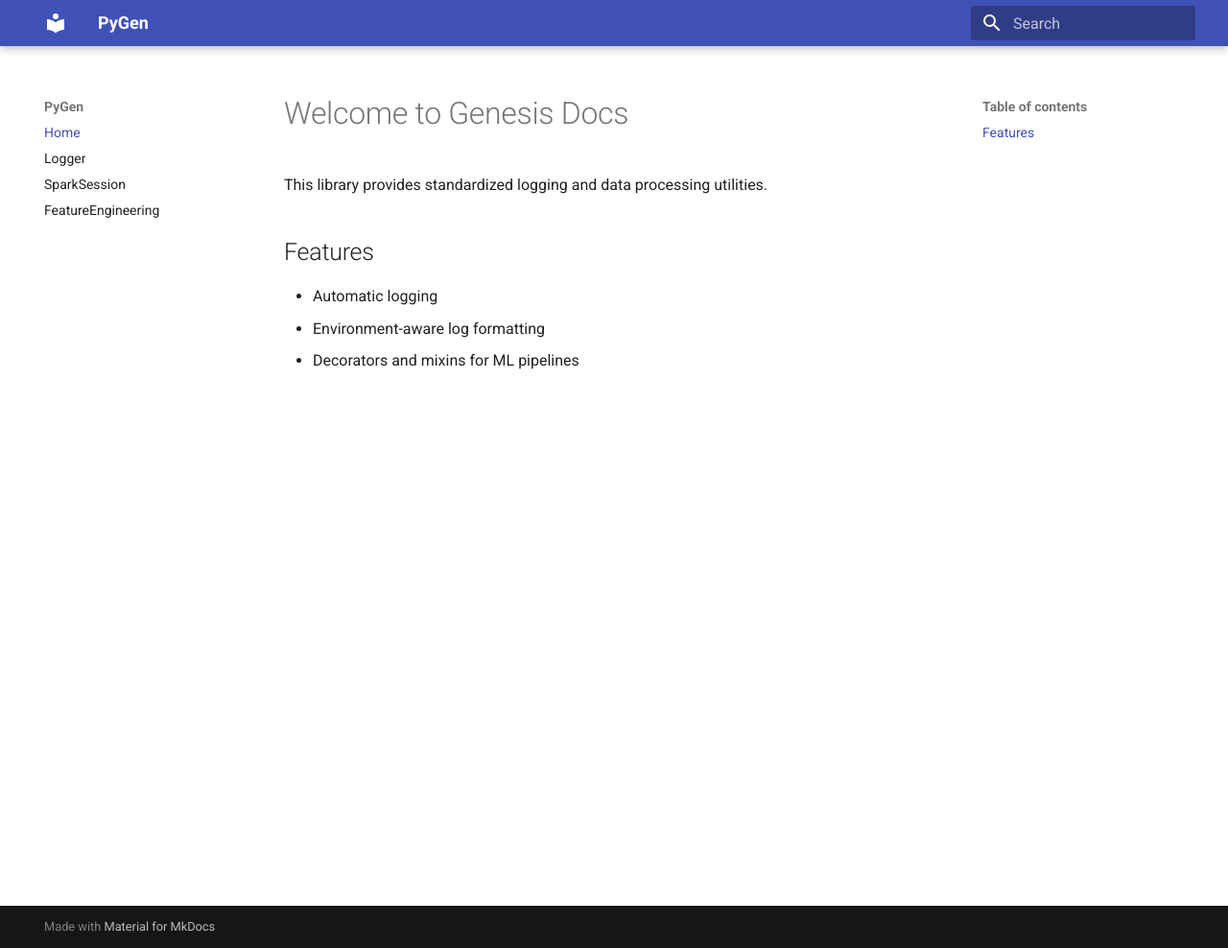
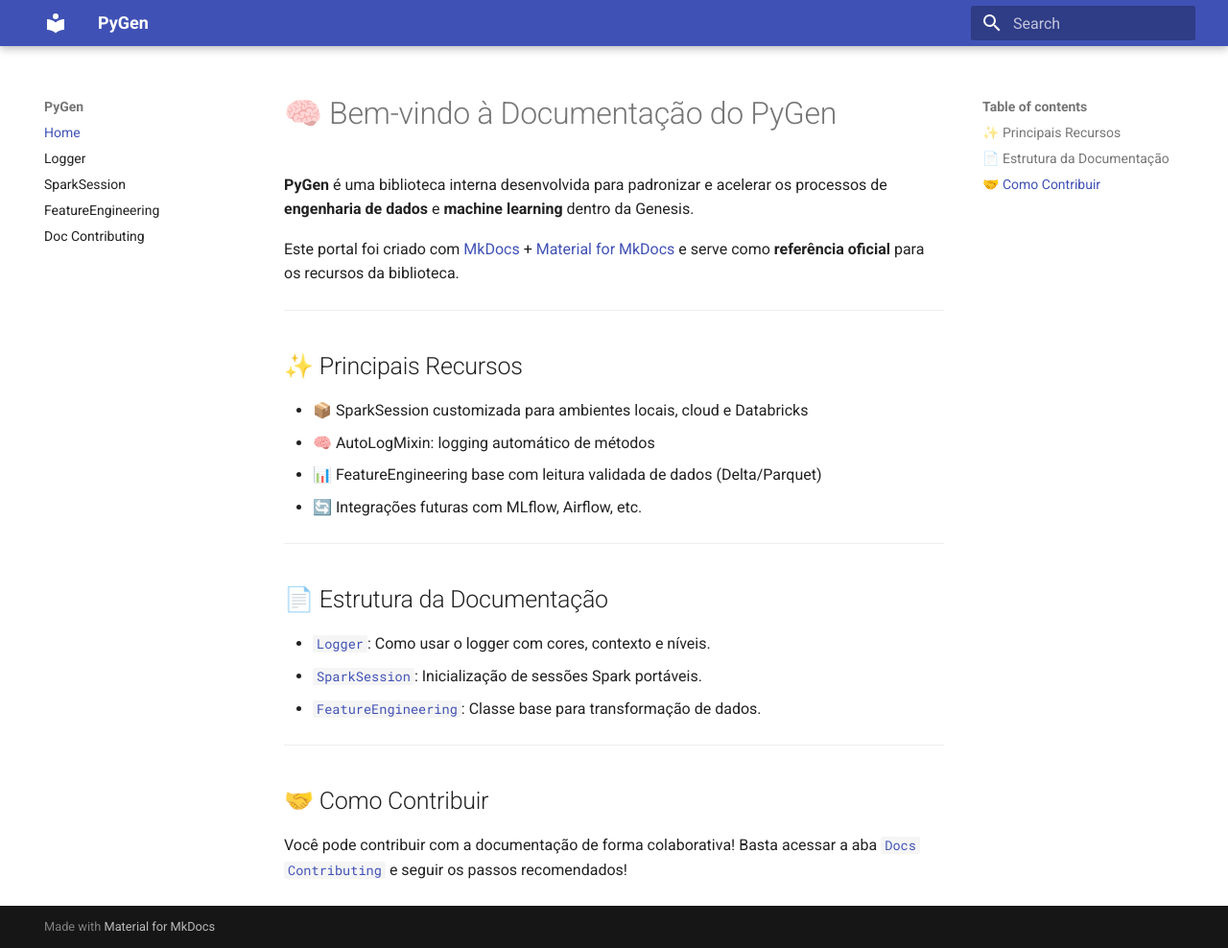
Before and after one commit to alexandremendesb12/pygen, an MkDocs documentation site: the page built from docs/index.md, in a window 1280 px wide and 988 px high. Shown: the whole window at 96% size. Built offline with MkDocs 1.6.1 and Material for MkDocs 9.7.7, drawn with Linux system fonts in a browser that asks for light colours.

Commit message:
feat(DOCS): adjusting project docs

```diff
--- a/docs/index.md
+++ b/docs/index.md
@@ -1,9 +1,29 @@
-# Welcome to Genesis Docs
+# 🧠 Bem-vindo à Documentação do PyGen
 
-This library provides standardized logging and data processing utilities.
+**PyGen** é uma biblioteca interna desenvolvida para padronizar e acelerar os processos de **engenharia de dados** e **machine learning** dentro da Genesis.
 
-## Features
+Este portal foi criado com [MkDocs](https://www.mkdocs.org) + [Material for MkDocs](https://squidfunk.github.io/mkdocs-material/) e serve como **referência oficial** para os recursos da biblioteca.
 
-- Automatic logging
-- Environment-aware log formatting
-- Decorators and mixins for ML pipelines
+---
+
+## ✨ Principais Recursos
+
+- 📦 SparkSession customizada para ambientes locais, cloud e Databricks
+- 🧠 AutoLogMixin: logging automático de métodos
+- 📊 FeatureEngineering base com leitura validada de dados (Delta/Parquet)
+- 🔄 Integrações futuras com MLflow, Airflow, etc.
+
+---
+
+## 📄 Estrutura da Documentação
+
+- [`Logger`](logger.md): Como usar o logger com cores, contexto e níveis.
+- [`SparkSession`](spark_session.md): Inicialização de sessões Spark portáveis.
+- [`FeatureEngineering`](feature_engineering.md): Classe base para transformação de dados.
+
+---
+
+## 🤝 Como Contribuir
+
+Você pode contribuir com a documentação de forma colaborativa!
+Basta acessar a aba [`Docs Contributing`](docs_contributing.md) e seguir os passos recomendados!
--- a/mkdocs.yaml
+++ b/mkdocs.yaml
@@ -6,3 +6,4 @@ nav:
   - Logger: logger.md
   - SparkSession: spark_session.md
   - FeatureEngineering: feature_engineering.md
+  - Doc Contributing: docs_contributing.md
```
Also changed, not shown: README.md (+20 -14 lines), docs/docs_contributing.md (added, +39 -0 lines), docs/spark_session.md (+1 -1 lines).
